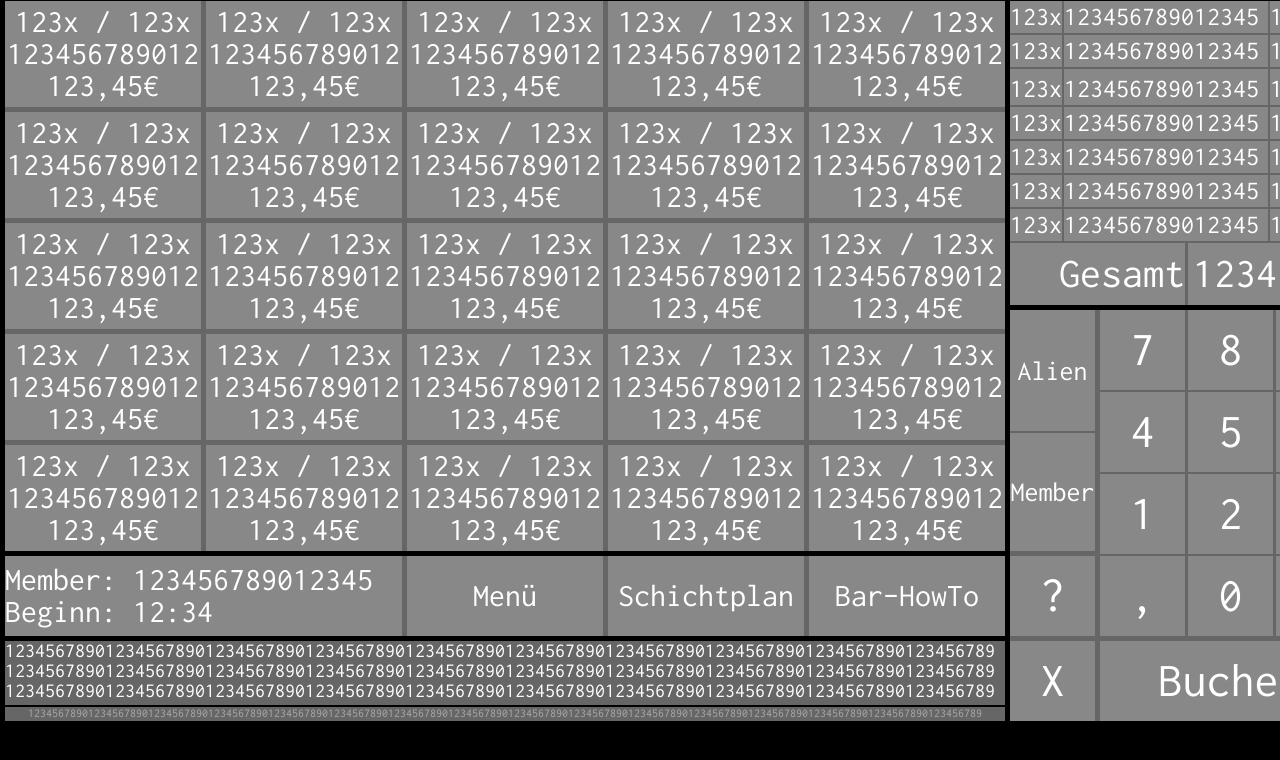
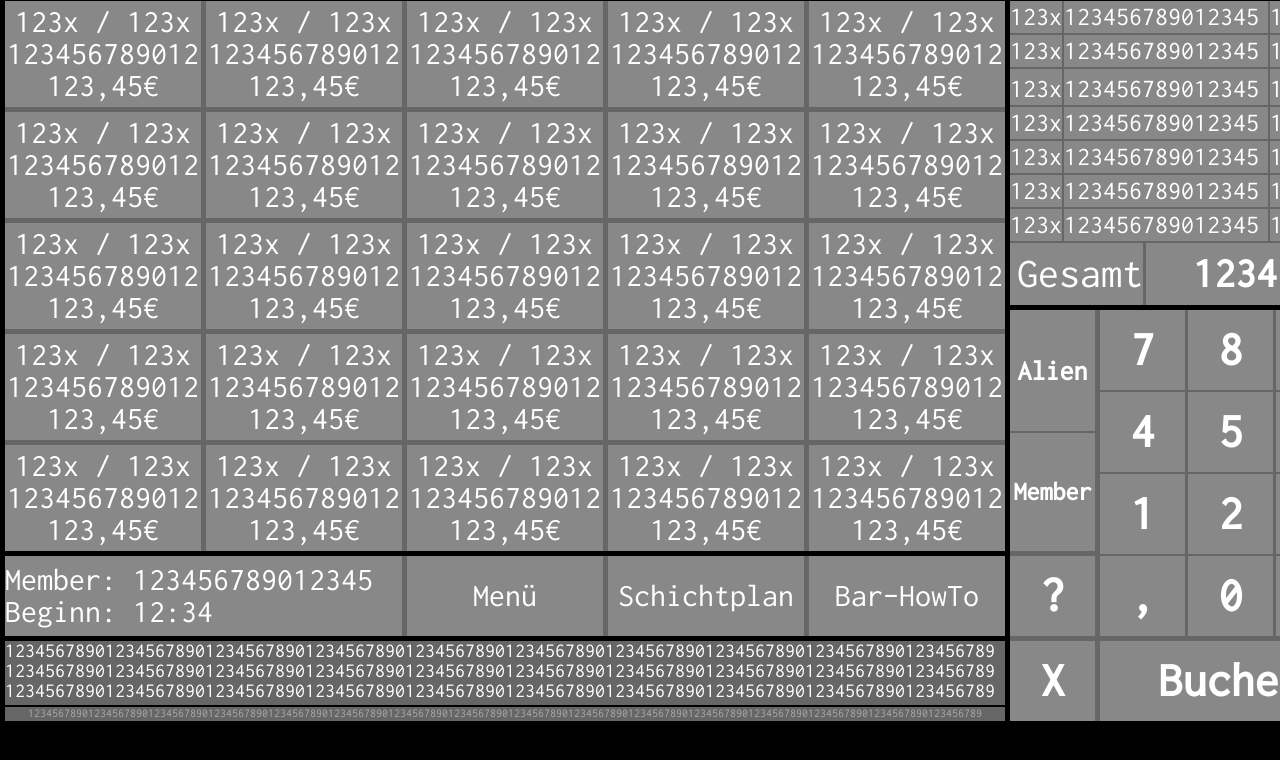
Before and after one commit to berlincount/c-base-pos, a website: page c-base-pos.html in a window 1280 px wide. Shown: the part 40-800 px from the top of the page. Drawn offline with Linux system fonts and the light colour scheme.

Commit message:
adjust for boldness

```diff
--- a/c-base-pos.css
+++ b/c-base-pos.css
@@ -692,20 +692,23 @@ div#list_sum_7 {
 div#list_txt_sum {
   top: 242px;
   left: 0px;
-  width: 175px;
+  width: 133px;
   height: 62px;
   font-size: 42px;
 }
 div#list_sum_sum {
   top: 242px;
-  left: 178px;
+  left: 136px;
   text-align: right;
-  width: 173px;
+  width: 215px;
   height: 62px;
   font-size: 42px;
 }
 span#listentry_txt_sum {
   text-align: right;
+}
+span#listentry_sum_sum {
+   font-weight: bold;
 }
 
 div.pad {
@@ -857,6 +860,7 @@ aside#keypad {
   background-color: #666;
   text-align: center;
   font-size: 48px;
+  font-weight: bold;
 }
 div.keypad {
   display: table;
@@ -884,7 +888,7 @@ div#keypad_member {
   top: 123px;
   left: 0px;
   height: 118px;
-  font-size: 28px;
+  font-size: 26px;
 }
 div#keypad_7 {
   top: 0px;
```
